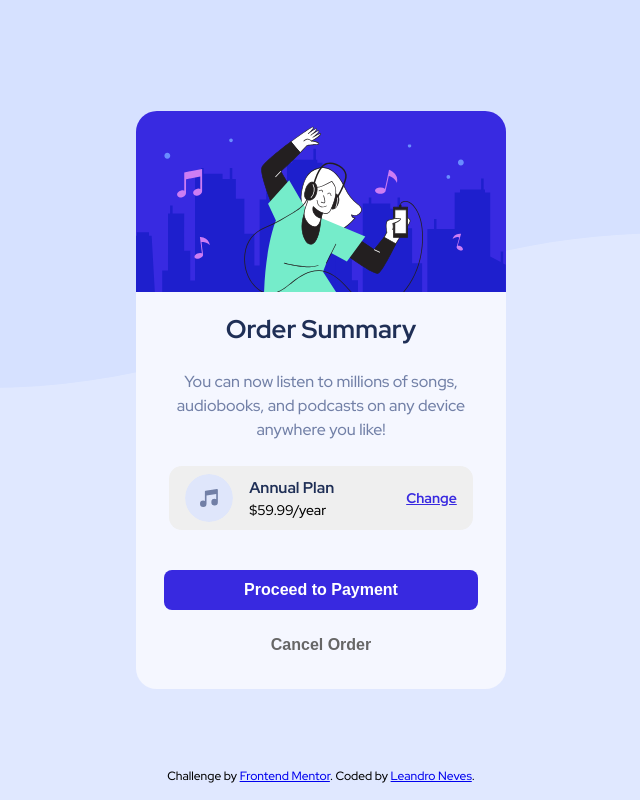
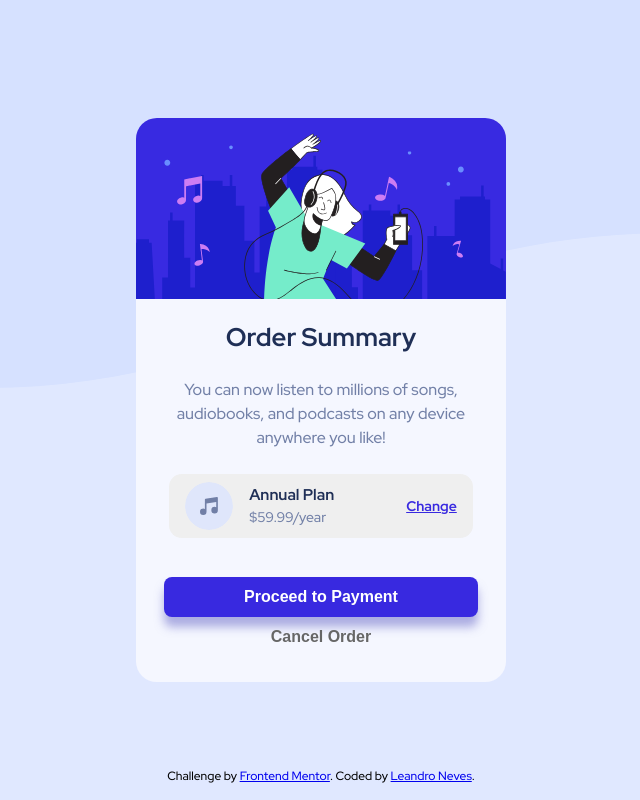
Before and after one commit to leandrNvs/Order-summary-component, a plain HTML site: page index.html in a window 1280 px wide. Shown: the whole page, without its empty margins (319-959 px from the left). Drawn offline with Linux system fonts and the light colour scheme.

Commit message:
Correção de cores

```diff
--- a/Assets/scss/styles.scss
+++ b/Assets/scss/styles.scss
@@ -123,6 +123,10 @@ body {
                font-size: 0.975rem;
                display: block;
             }
+
+            &-value {
+               color: var(--desaturated-blue);
+            }
          }
 
          &-btn {
@@ -144,7 +148,6 @@ body {
       display: grid;
       grid-template-columns: 85%;
       grid-template-rows: auto auto;
-      gap: 0.9rem;
       justify-content: center;
       margin-bottom: var(--margin);
 
@@ -165,6 +168,7 @@ body {
 
       & > .primary {
          background-color: var(--bright-blue);
+         box-shadow: 0 10px 10px rgba(100, 100, 197, 0.5);
          color: #fff;
 
          &:hover {
--- a/index.html
+++ b/index.html
@@ -36,7 +36,9 @@
                   <span class="card__body-price-description-title"
                      >Annual Plan</span
                   >
-                  $59.99/year
+                  <span class="card__body-price-description-value"
+                     >$59.99/year</span
+                  >
                </div>
                <a href="#" class="card__body-price-btn">Change</a>
             </div>
```
Also changed, not shown: Assets/css/styles.css, 1 other file.
